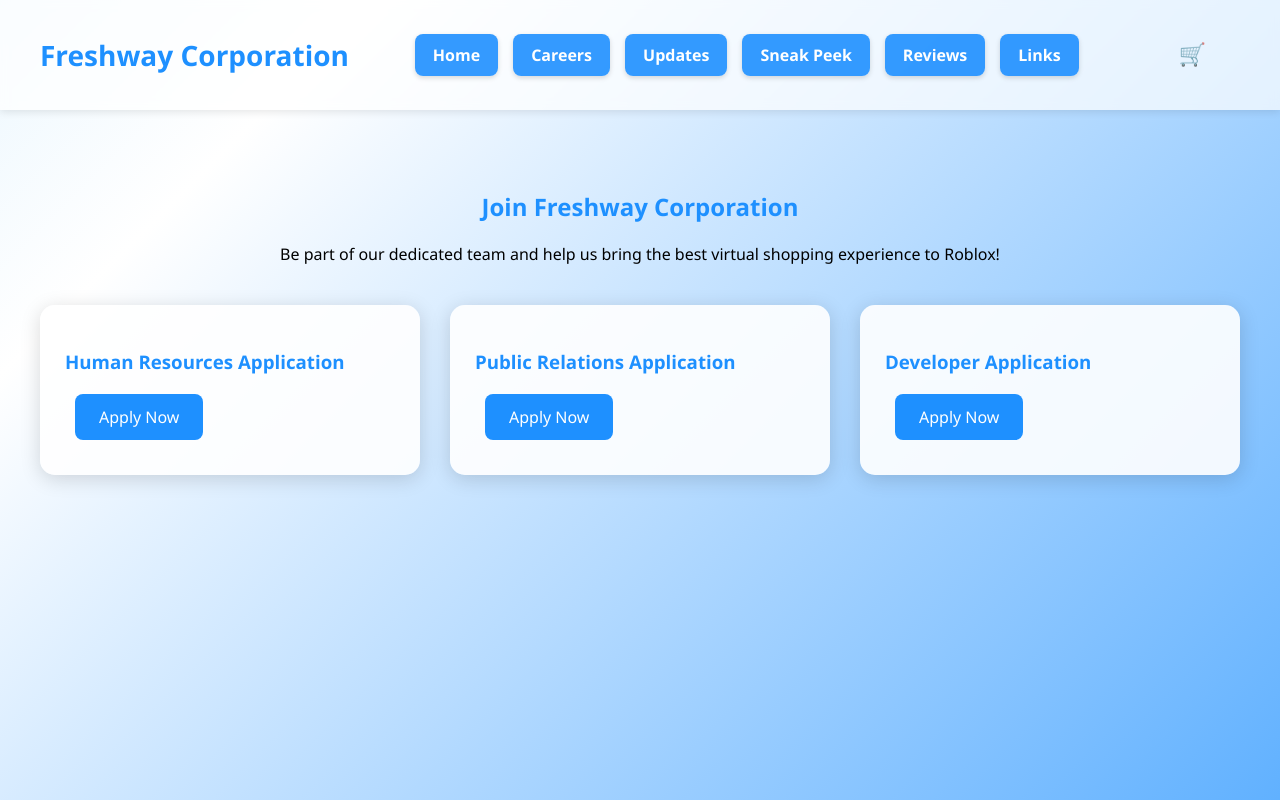
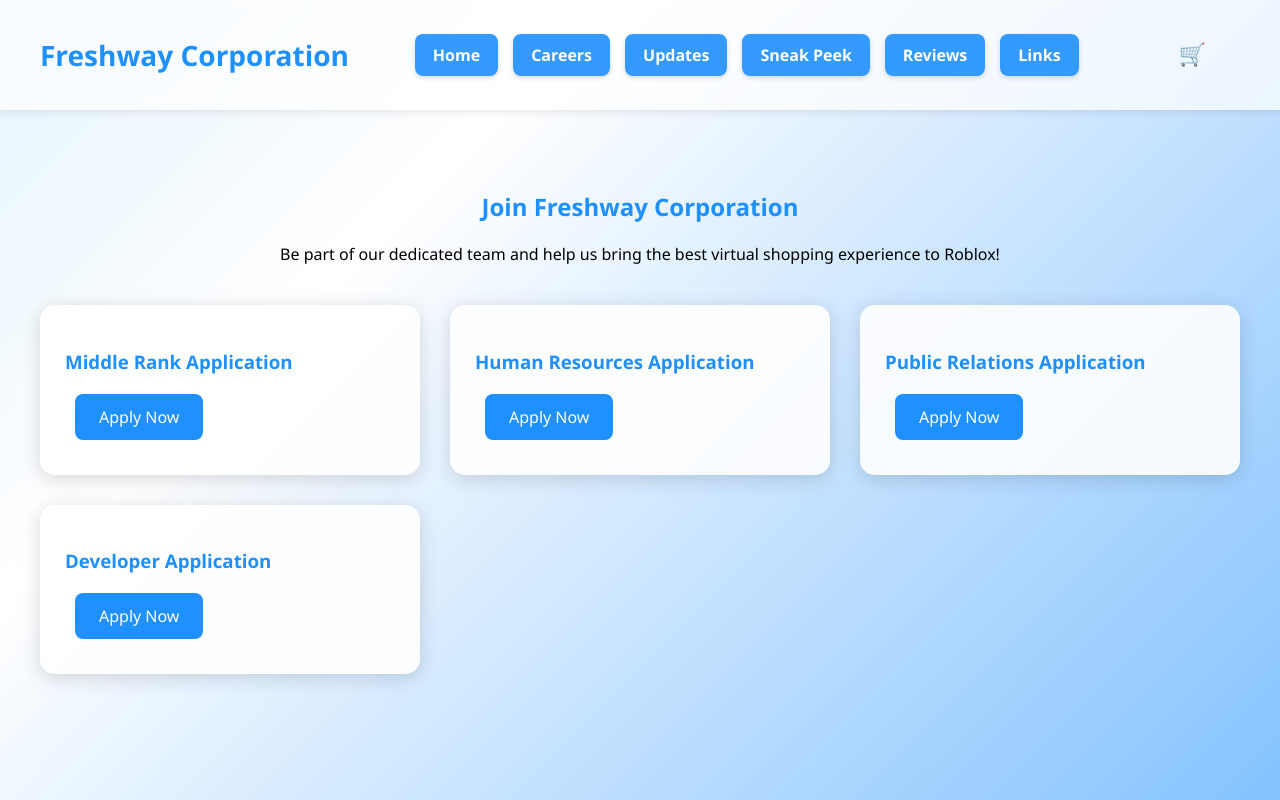
Before and after one commit to Hackerguy126578/FreshwayCorporation, a Next.js app: page /careers in a window 1280 px wide. Built offline with nearby package versions, Linux system fonts and the light colour scheme.

Commit message:
Update careers.js

```diff
--- a/pages/careers.js
+++ b/pages/careers.js
@@ -2,6 +2,7 @@
 
 export default function Careers() {
   const apps = [
+    { name: "Middle Rank Application", url: "https://forms.gle/CCBUuKCm7Ju9MyWE9" },
     { name: "Human Resources Application", url: "https://forms.gle/PvLkjwgckNBJfjGRA" },
     { name: "Public Relations Application", url: "https://forms.gle/q8puK6XYe5UxTbp17" },
     { name: "Developer Application", url: "https://forms.gle/qWoVNzAQirPsbqtr6" }
```
